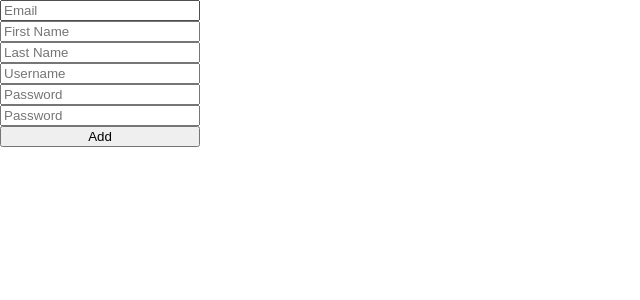
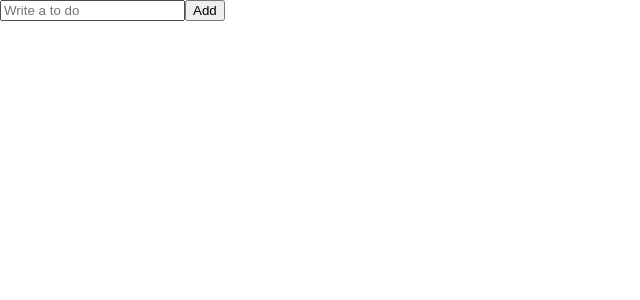
Before and after one commit to ayasoeun/crypto_tracker, a React (Create React App) app: page / in a window 1280 px wide. Shown: the top 300 px of the page, without its empty margins (0-640 px from the left). Built offline with nearby package versions, Linux system fonts and the light colour scheme.

Commit message:
react-hook-form --toDoList

```diff
--- a/src/toDoList.tsx
+++ b/src/toDoList.tsx
@@ -1,146 +1,133 @@
 import { useState } from "react";
 import { useForm, useFormState } from "react-hook-form";
 
-// function ToDoList() {
-//     const [toDo, setToDo] = useState("");
-//     const [toDoError, setToDoError] = useState("");
-
-//     const onChange = (event: React.FormEvent<HTMLInputElement>) => {
-//         const {
-//             currentTarget: { value }, // value is in currenValue property
-//         } = event;
-//         setToDo(value);
-//         setToDoError(""); // put here!! to check conditions of every changes made
-//     };
-
-//     const onSubmit = (event: React.FormEvent<HTMLFormElement>) => {
-//         event.preventDefault();
-//         console.log(toDo);
-//         if (toDo.length < 10) {
-//             setToDoError("toDo should longer than 10");
-//         }
-//         // console.log("submit");
-//     };
-//     return (
-//         <div>
-//             <form onSubmit={onSubmit}>
-//                 <input
-//                     onChange={onChange}
-//                     value={toDo}
-//                     placeholder="Write a to do"
-//                     type="text"
-//                 />
-//                 <button>Add</button>
-//                 {toDoError !== "" ? toDoError : null}
-//             </form>
-//         </div>
-//     );
-// }
-type FormValues = {
-    email: string;
-    firstname: string;
-    lastname: string;
-    password: string;
-    password1: string;
-    username: string;
-};
+interface IForm {
+    toDo: string;
+}
 
 function ToDoList() {
-    const {
-        register,
-        handleSubmit,
-        formState: { errors },
-        setError,
-    } = useForm<FormValues>();
-    const onValid = (data: FormValues) => {
-        if (data.password !== data.password1) {
-            setError("password", { message: "Password are not the same" });
-        }
+    const { register, handleSubmit, setValue } = useForm<IForm>();
+    const onSubmit = (data: IForm) => {
+        console.log("add to do", data.toDo);
+        setValue("toDo", "");
     };
-    console.log(errors);
     return (
         <div>
-            <form
-                style={{
-                    display: "flex",
-                    flexDirection: "column",
-                    maxWidth: 200,
-                }}
-                onSubmit={handleSubmit(onValid)}
-            >
+            <form onSubmit={handleSubmit(onSubmit)}>
                 <input
-                    {...register("email", {
-                        required: "Email is required",
-                        minLength: 10,
-                        pattern: {
-                            value: /[a-z0-9!#$%&'*+/=?^_`{|}~-]+(?:\.[a-z0-9!#$%&'*+/=?^_`{|}~-]+)*@(?:[a-z0-9](?:[a-z0-9-]*[a-z0-9])?\.)+[a-z0-9](?:[a-z0-9-]*[a-z0-9])?/g,
-                            message: "Only correct email forms allowed ",
-                        },
-                    })}
-                    placeholder="Email"
+                    {...register("toDo", { required: "please write a to do" })}
+                    placeholder="Write a to do"
                 />
-                <span>{errors?.email?.message}</span>
-
-                <input
-                    {...register("firstname", {
-                        required: "First Name is required",
-                        validate: {
-                            val1: (value) =>
-                                value.includes("me")
-                                    ? "can't have 'me' inside"
-                                    : true,
-                            val2: (value) =>
-                                value.includes("qwe")
-                                    ? "'no qwe allowed'"
-                                    : true,
-                        },
-                    })}
-                    placeholder="First Name"
-                />
-                <span>{errors?.firstname?.message}</span>
-
-                <input
-                    {...register("lastname", {
-                        required: "Last Name is required",
-                    })}
-                    placeholder="Last Name"
-                />
-                <span>{errors?.lastname?.message}</span>
-
-                <input
-                    {...register("username", {
-                        required: "UserName is required",
-                    })}
-                    placeholder="Username"
-                />
-                <span>{errors?.username?.message}</span>
-
-                <input
-                    {...register("password", {
-                        required: "Password is required",
-                        pattern: {
-                            value: /^(?=.*\d)(?=.*[a-z])(?=.*[A-Z])(?=.*[a-zA-Z]).{8,}$/gm,
-                            message: "Only correct password allowed",
-                        },
-                    })}
-                    placeholder="Password"
-                />
-                <input
-                    {...register("password1", {
-                        required: "Password is required",
-                        pattern: {
-                            value: /^(?=.*\d)(?=.*[a-z])(?=.*[A-Z])(?=.*[a-zA-Z]).{8,}$/gm,
-                            message: "Only correct password allowed",
-                        },
-                    })}
-                    placeholder="Password"
-                />
-                <span>{errors?.password?.message}</span>
-
                 <button>Add</button>
             </form>
         </div>
     );
 }
+// type FormValues = {
+//     email: string;
+//     firstname: string;
+//     lastname: string;
+//     password: string;
+//     password1: string;
+//     username: string;
+// };
+
+// function ToDoList() {
+//     const {
+//         register,
+//         handleSubmit,
+//         formState: { errors },
+//         setError,
+//     } = useForm<FormValues>();
+//     const onValid = (data: FormValues) => {
+//         if (data.password !== data.password1) {
+//             setError("password", { message: "Password are not the same" });
+//         }
+//     };
+//     console.log(errors);
+//     return (
+//         <div>
+//             <form
+//                 style={{
+//                     display: "flex",
+//                     flexDirection: "column",
+//                     maxWidth: 200,
+//                 }}
+//                 onSubmit={handleSubmit(onValid)}
+//             >
+//                 <input
+//                     {...register("email", {
+//                         required: "Email is required",
+//                         minLength: 10,
+//                         pattern: {
+//                             value: /[a-z0-9!#$%&'*+/=?^_`{|}~-]+(?:\.[a-z0-9!#$%&'*+/=?^_`{|}~-]+)*@(?:[a-z0-9](?:[a-z0-9-]*[a-z0-9])?\.)+[a-z0-9](?:[a-z0-9-]*[a-z0-9])?/g,
+//                             message: "Only correct email forms allowed ",
+//                         },
+//                     })}
+//                     placeholder="Email"
+//                 />
+//                 <span>{errors?.email?.message}</span>
+
+//                 <input
+//                     {...register("firstname", {
+//                         required: "First Name is required",
+//                         validate: {
+//                             val1: (value) =>
+//                                 value.includes("me")
+//                                     ? "can't have 'me' inside"
+//                                     : true,
+//                             val2: (value) =>
+//                                 value.includes("qwe")
+//                                     ? "'no qwe allowed'"
+//                                     : true,
+//                         },
+//                     })}
+//                     placeholder="First Name"
+//                 />
+//                 <span>{errors?.firstname?.message}</span>
+
+//                 <input
+//                     {...register("lastname", {
+//                         required: "Last Name is required",
+//                     })}
+//                     placeholder="Last Name"
+//                 />
+//                 <span>{errors?.lastname?.message}</span>
+
+//                 <input
+//                     {...register("username", {
+//                         required: "UserName is required",
+//                     })}
+//                     placeholder="Username"
+//                 />
+//                 <span>{errors?.username?.message}</span>
+
+//                 <input
+//                     {...register("password", {
+//                         required: "Password is required",
+//                         pattern: {
+//                             value: /^(?=.*\d)(?=.*[a-z])(?=.*[A-Z])(?=.*[a-zA-Z]).{8,}$/gm,
+//                             message: "Only correct password allowed",
+//                         },
+//                     })}
+//                     placeholder="Password"
+//                 />
+//                 <input
+//                     {...register("password1", {
+//                         required: "Password is required",
+//                         pattern: {
+//                             value: /^(?=.*\d)(?=.*[a-z])(?=.*[A-Z])(?=.*[a-zA-Z]).{8,}$/gm,
+//                             message: "Only correct password allowed",
+//                         },
+//                     })}
+//                     placeholder="Password"
+//                 />
+//                 <span>{errors?.password?.message}</span>
+
+//                 <button>Add</button>
+//             </form>
+//         </div>
+//     );
+// }
 
 export default ToDoList;
```
